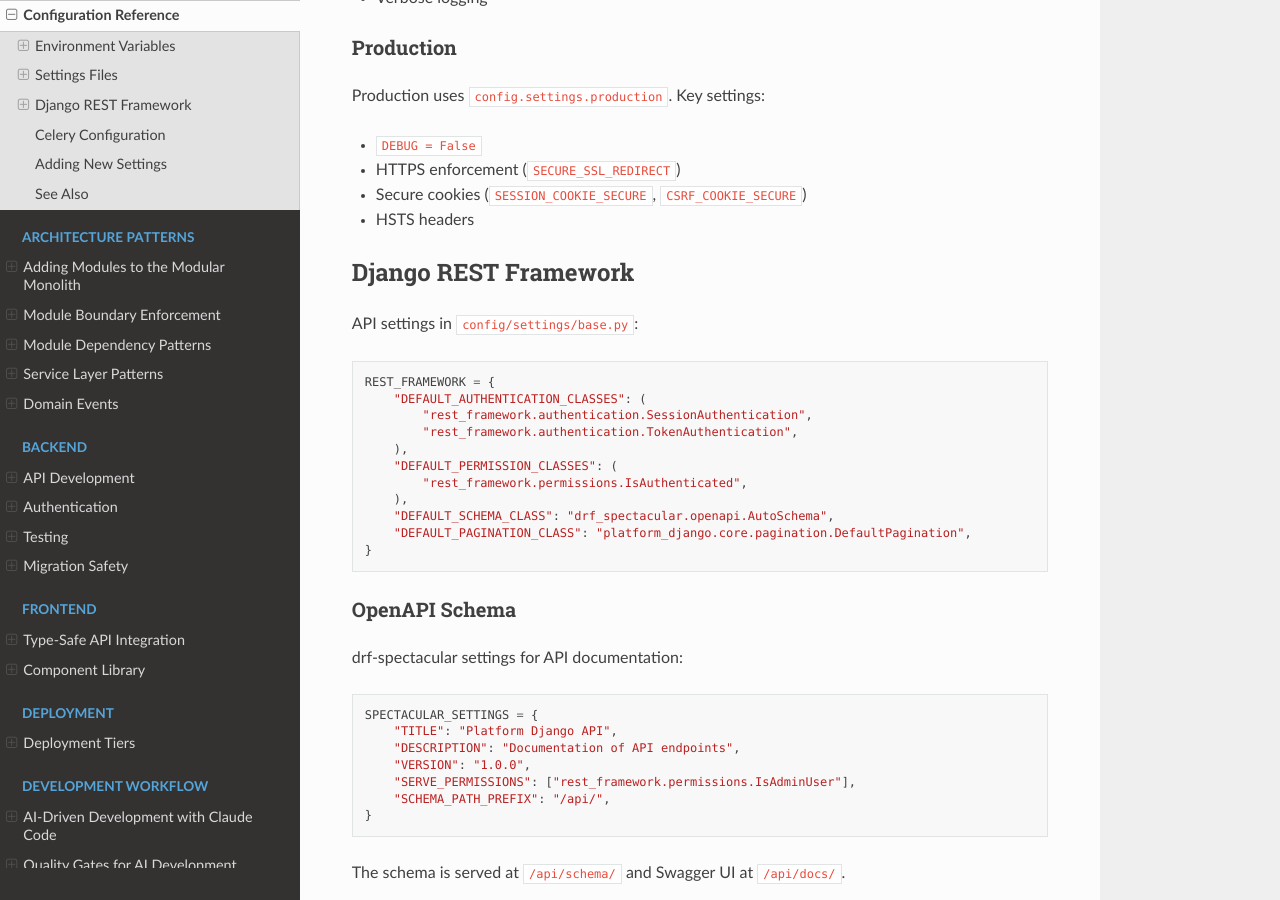
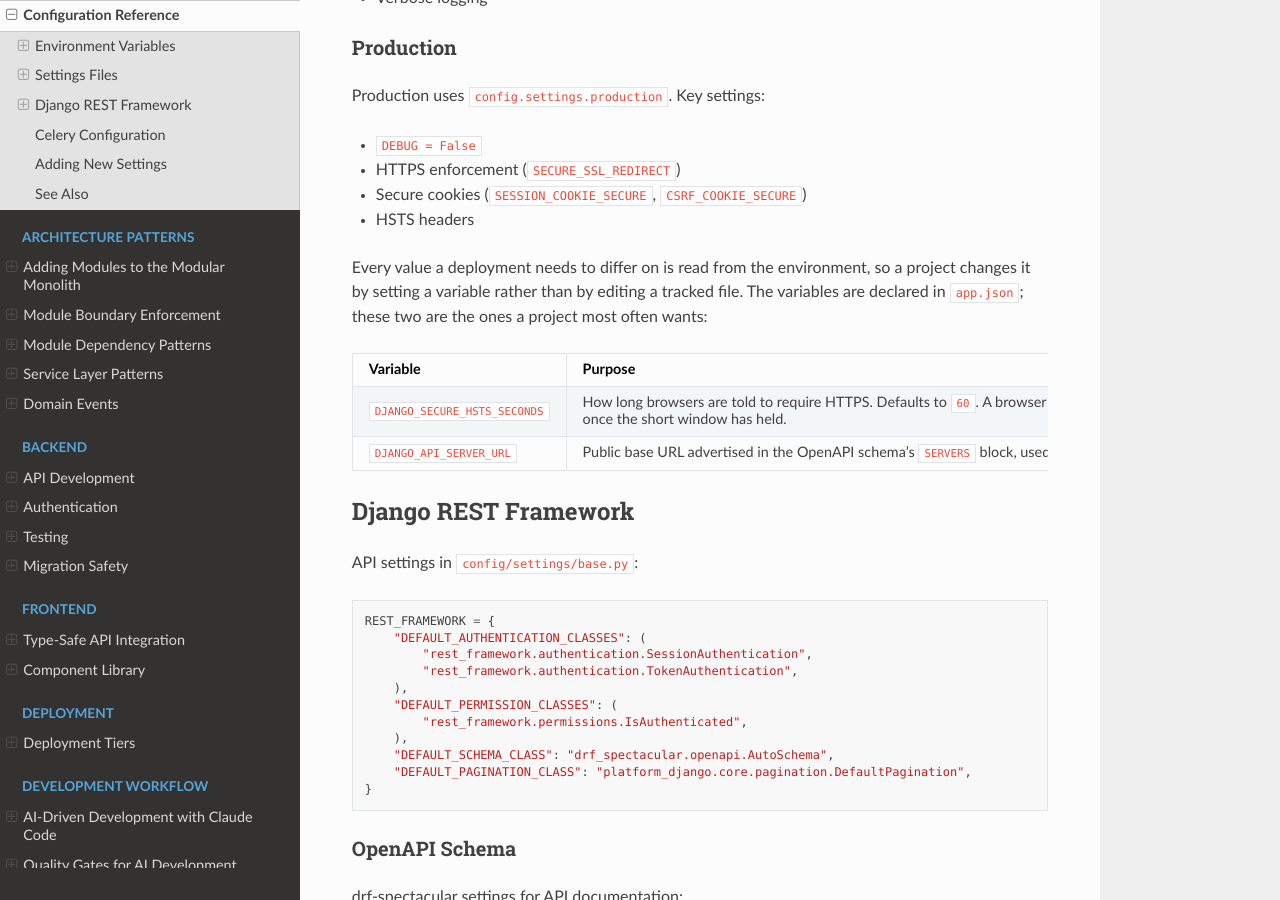
Before and after one commit to mascah/platform-django, a Sphinx documentation site: the page built from docs/1-getting-started/configuration.rst, in a window 1280 px wide and 900 px high, scrolled down 2317 px. Built offline with Sphinx 7.4.7 and the Read the Docs theme 3.1.0, drawn with Linux system fonts in a browser that asks for light colours.

Commit message:
feat: env-drive the two production settings every project must change
SECURE_HSTS_SECONDS was hardcoded to 60 with a TODO instructing the reader to
raise it, and the OpenAPI SERVERS URL pointed at example.com. Both are values
every downstream project is required to change, in a file the template keeps
editing, so both were a guaranteed conflict in every project forever.

Every setting around them already reads the environment, including the two HSTS
settings directly beneath. Defaults are unchanged, so a checkout that sets
neither variable behaves exactly as before.

Closes #106

Co-Authored-By: Claude Opus 5 (1M context) <noreply@anthropic.com>

```diff
--- a/docs/1-getting-started/configuration.rst
+++ b/docs/1-getting-started/configuration.rst
@@ -164,6 +164,27 @@ Production uses ``config.settings.production``. Key settings:
 - Secure cookies (``SESSION_COOKIE_SECURE``, ``CSRF_COOKIE_SECURE``)
 - HSTS headers
 
+Every value a deployment needs to differ on is read from the environment, so a
+project changes it by setting a variable rather than by editing a tracked file.
+The variables are declared in ``app.json``; these two are the ones a project
+most often wants:
+
+.. list-table::
+   :header-rows: 1
+   :widths: 35 65
+
+   * - Variable
+     - Purpose
+   * - ``DJANGO_SECURE_HSTS_SECONDS``
+     - How long browsers are told to require HTTPS. Defaults to ``60``. A
+       browser honours this for the whole window, so a long value set before
+       HTTPS is proven locks visitors out of a host that cannot yet serve them.
+       Raise it to ``518400`` once the short window has held.
+   * - ``DJANGO_API_SERVER_URL``
+     - Public base URL advertised in the OpenAPI schema's ``SERVERS`` block,
+       used by tools that generate API code samples. Defaults to
+       ``https://example.com``.
+
 Django REST Framework
 ---------------------
 
```
Also changed, not shown: app.json (+8 -0 lines), 1 other file.
